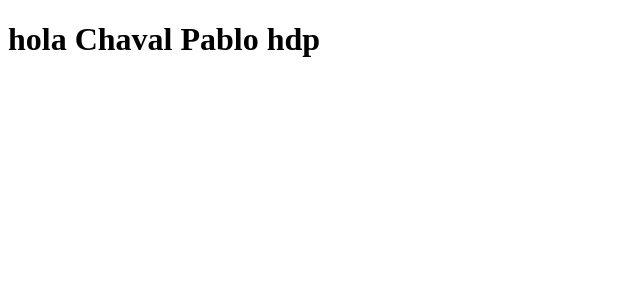
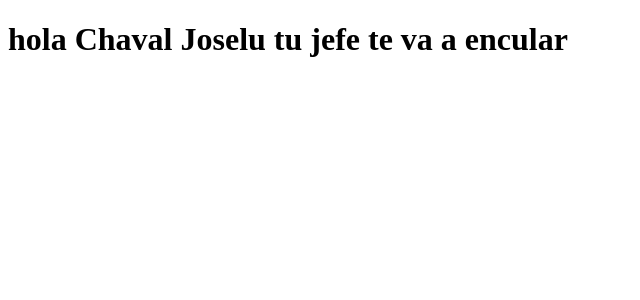
Before and after one commit to joseluisth01/proyectofinal, a React (Vite) app in the folder frontcine/: page / in a window 1280 px wide. Shown: the top 300 px of the page, without its empty margins (0-640 px from the left). Built offline with nearby package versions, Linux system fonts and the light colour scheme.

Commit message:
mira esto

```diff
--- a/frontcine/src/App.jsx
+++ b/frontcine/src/App.jsx
@@ -7,7 +7,7 @@ function App() {
 
   return (
     <>
-      <h1>hola Chaval Pablo hdp</h1>
+      <h1>hola Chaval Joselu tu jefe te va a encular</h1>
     </>
   )
 }
```
